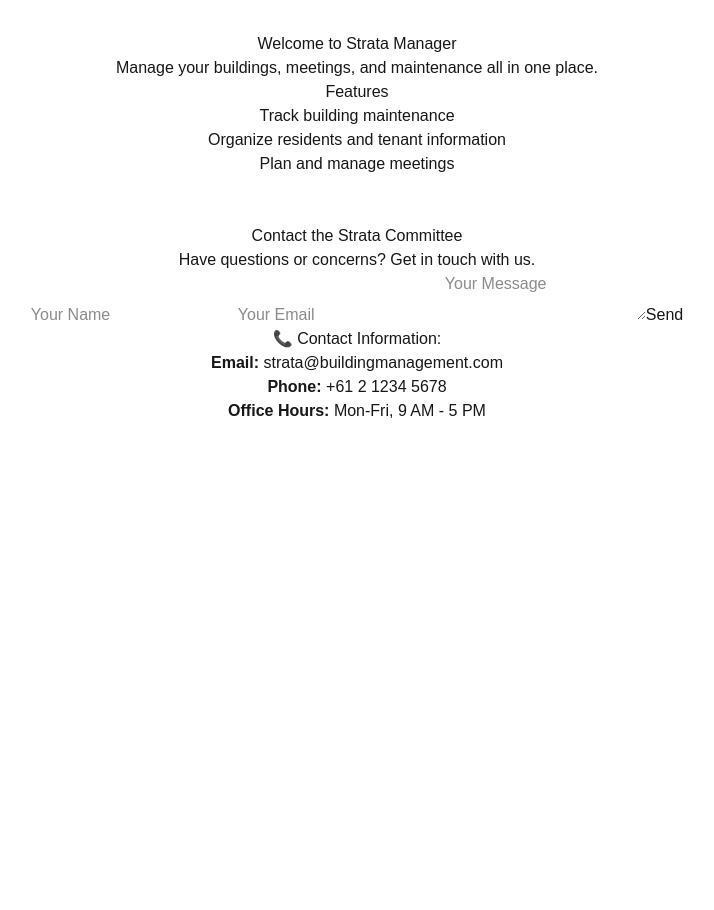
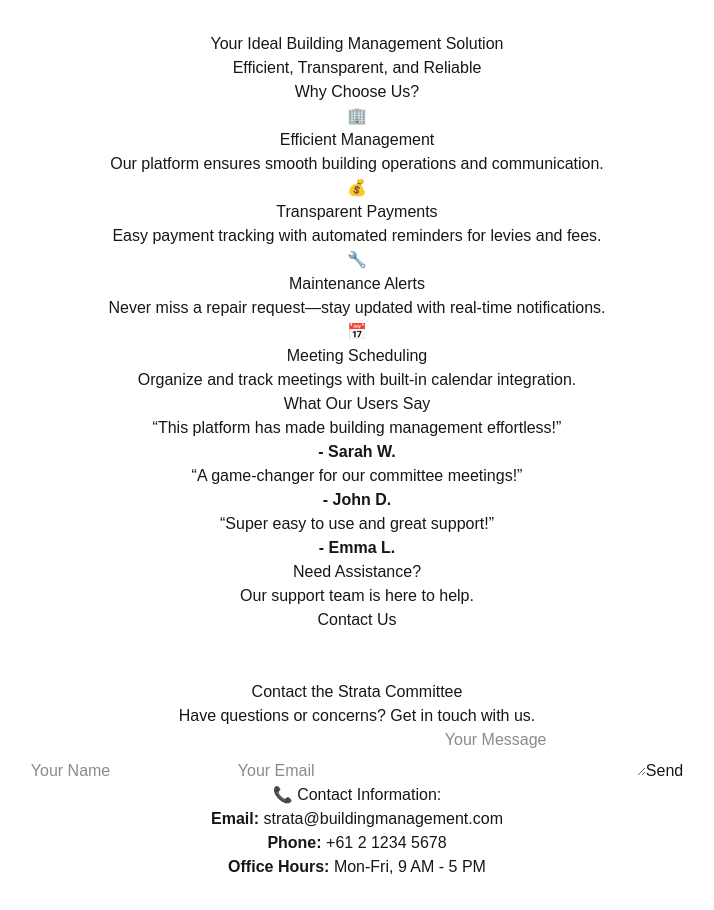
Before and after one commit to ShreyaMahesh120906/stratamanagement, a Next.js app: page / in a window 1280 px wide. Shown: the whole page, without its empty margins (283-997 px from the left). Before the commit the page ends 800 px from the top, so only its background shows below. Built offline with nearby package versions, Linux system fonts and the light colour scheme.

Commit message:
Update page.tsx

```diff
--- a/app/page.tsx
+++ b/app/page.tsx
@@ -1,4 +1,13 @@
 import Head from 'next/head'
+import Link from 'next/link'
+
+// Testimonial Component
+const Testimonial = ({ quote, author }) => (
+  <div className="testimonial-card">
+    <p>“{quote}”</p>
+    <strong>- {author}</strong>
+  </div>
+)
 
 export default function Home() {
   return (
@@ -7,20 +16,61 @@ export default function Home() {
         <title>Strata Manager</title>
       </Head>
       <main style={{ padding: '2rem', textAlign: 'center' }}>
-        <h1>Welcome to Strata Manager</h1>
-        <p>Manage your buildings, meetings, and maintenance all in one place.</p>
+        {/* Hero Section */}
+        <section className="hero">
+          <div className="hero-content">
+            <h1>Your Ideal Building Management Solution</h1>
+            <p>Efficient, Transparent, and Reliable</p>
+          </div>
+        </section>
 
         {/* Features Section */}
-        <div>
-          <h2>Features</h2>
-          <ul>
-            <li>Track building maintenance</li>
-            <li>Organize residents and tenant information</li>
-            <li>Plan and manage meetings</li>
-          </ul>
-        </div>
+        <section className="why-choose-us">
+          <h2>Why Choose Us?</h2>
+          <div className="features-container">
+            <div className="feature">
+              <span className="feature-icon">🏢</span>
+              <h3>Efficient Management</h3>
+              <p>Our platform ensures smooth building operations and communication.</p>
+            </div>
+            <div className="feature">
+              <span className="feature-icon">💰</span>
+              <h3>Transparent Payments</h3>
+              <p>Easy payment tracking with automated reminders for levies and fees.</p>
+            </div>
+            <div className="feature">
+              <span className="feature-icon">🔧</span>
+              <h3>Maintenance Alerts</h3>
+              <p>Never miss a repair request—stay updated with real-time notifications.</p>
+            </div>
+            <div className="feature">
+              <span className="feature-icon">📅</span>
+              <h3>Meeting Scheduling</h3>
+              <p>Organize and track meetings with built-in calendar integration.</p>
+            </div>
+          </div>
+        </section>
+
+        {/* Testimonials Section */}
+        <section className="testimonials">
+          <h2>What Our Users Say</h2>
+          <div className="testimonials-container">
+            <Testimonial quote="This platform has made building management effortless!" author="Sarah W." />
+            <Testimonial quote="A game-changer for our committee meetings!" author="John D." />
+            <Testimonial quote="Super easy to use and great support!" author="Emma L." />
+          </div>
+        </section>
 
         {/* Contact Section */}
+        <section className="contact-cta">
+          <h2>Need Assistance?</h2>
+          <p>Our support team is here to help.</p>
+          <Link href="/contact">
+            <button className="cta-button">Contact Us</button>
+          </Link>
+        </section>
+
+        {/* Contact the Strata Committee */}
         <section style={{ marginTop: '3rem' }}>
           <h2>Contact the Strata Committee</h2>
           <p>Have questions or concerns? Get in touch with us.</p>
```
